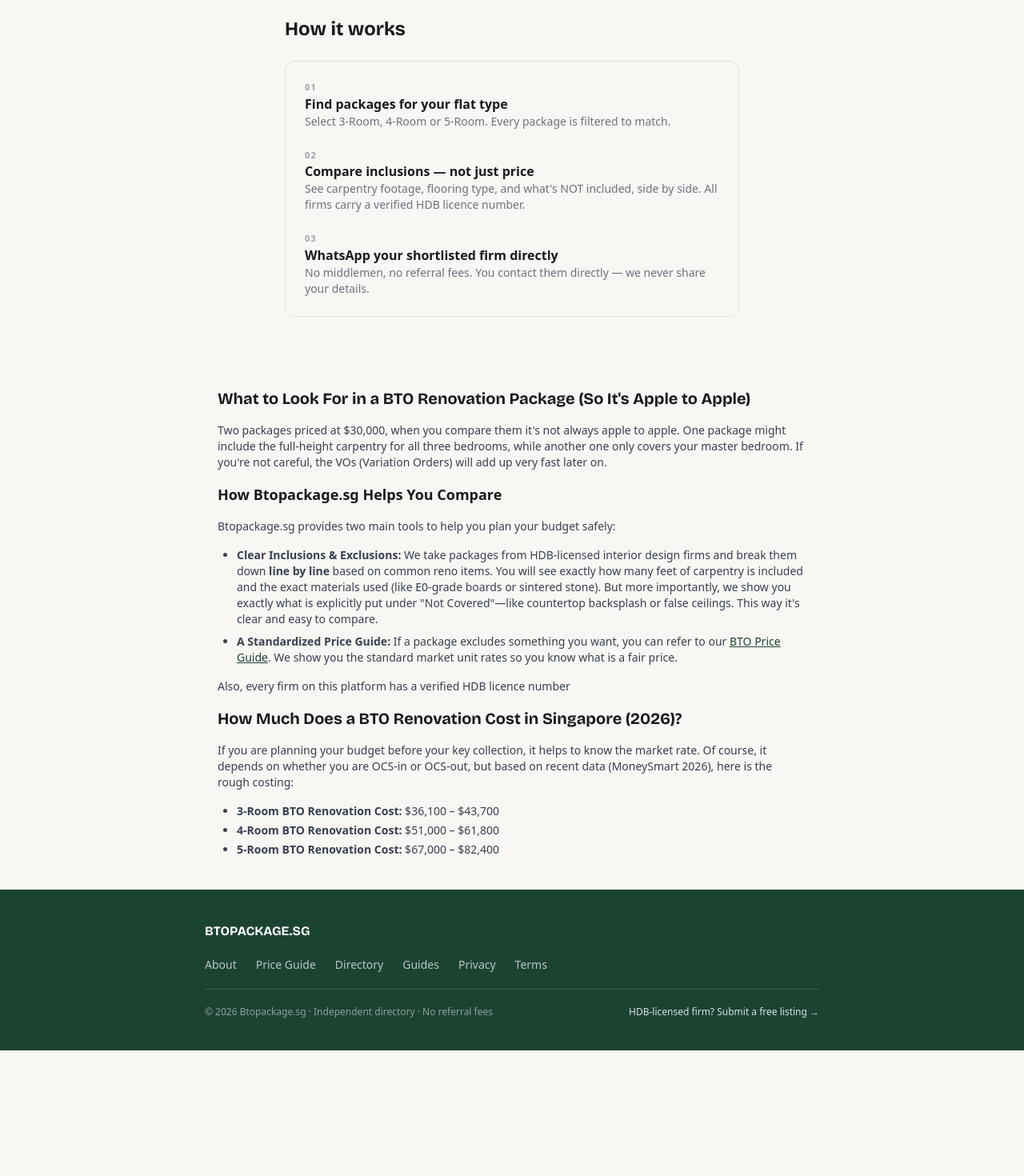
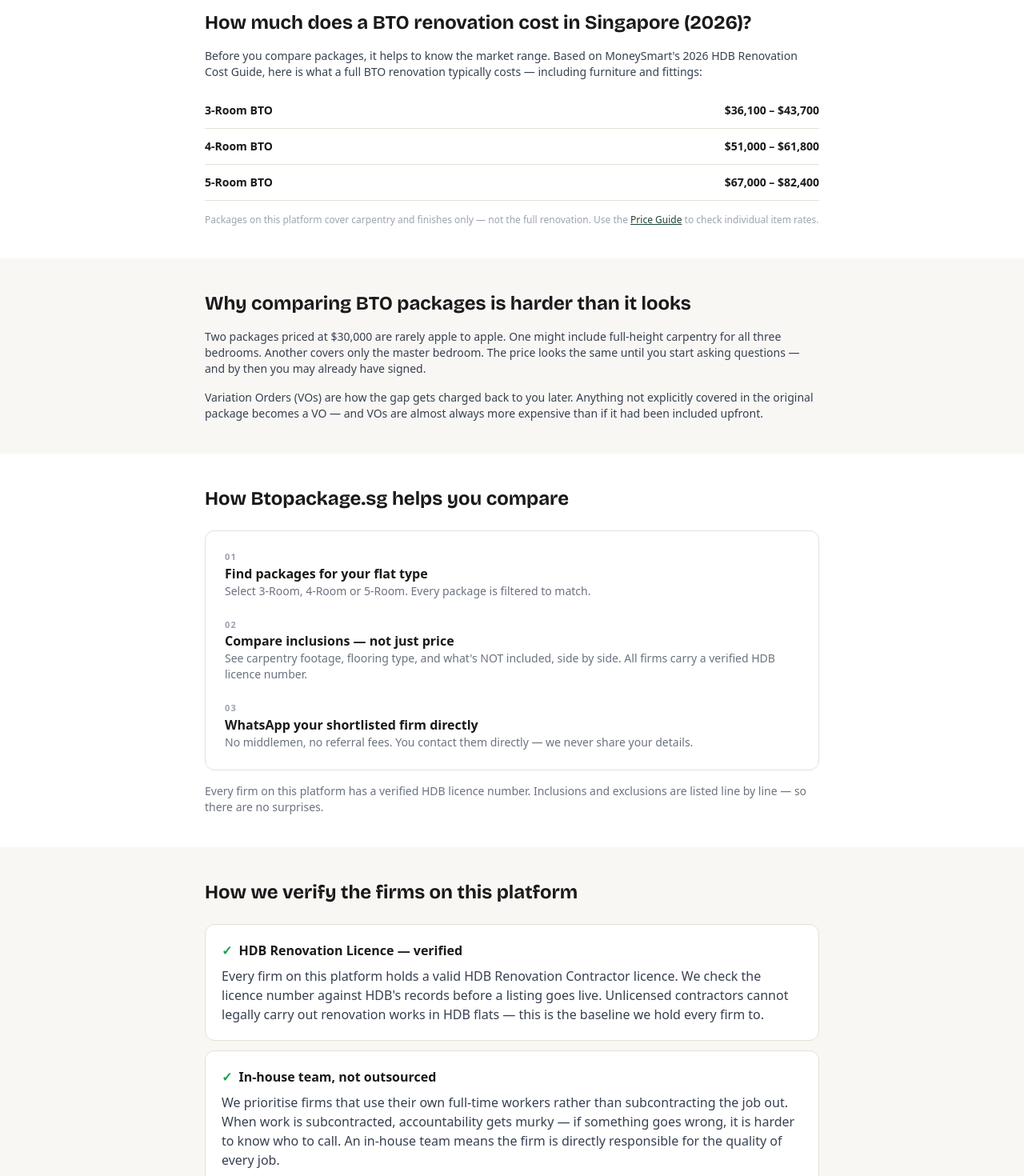
Before and after one commit to chylerbot-beep/btopackage, a Next.js app: page / in a window 1280 px wide. Shown: the part 540-2010 px from the top of the page at 80% size. Before the commit the page ends 1853 px from the top, so only its background shows below. Built offline with nearby package versions, Linux system fonts and the light colour scheme; no server answers; the database is empty.

Commit message:
Reorder and rewrite homepage content sections

```diff
--- a/app/page.tsx
+++ b/app/page.tsx
@@ -119,12 +119,77 @@ export default async function Home() {
 
       <HomeClient packages={packages} />
 
-      <section className="mx-auto w-full max-w-[600px] px-4 py-12">
+      <section className="bg-white px-4 py-10">
+        <div className="mx-auto w-full max-w-3xl">
+          <h2
+            className="text-2xl font-bold text-[#1A1A1A]"
+            style={{ fontFamily: 'var(--font-bricolage-grotesque)' }}
+          >
+            How much does a BTO renovation cost in Singapore (2026)?
+          </h2>
+          <p className="mt-4 text-sm text-[#374151]">
+            Before you compare packages, it helps to know the market range. Based on MoneySmart&apos;s
+            2026 HDB Renovation Cost Guide, here is what a full BTO renovation typically costs —
+            including furniture and fittings:
+          </p>
+
+          <div className="mt-4">
+            <div className="flex items-center justify-between border-b border-[#E5E0D8] py-3 text-sm">
+              <span className="font-semibold text-[#1A1A1A]">3-Room BTO</span>
+              <span className="font-semibold text-[#1A1A1A]">$36,100 – $43,700</span>
+            </div>
+            <div className="flex items-center justify-between border-b border-[#E5E0D8] py-3 text-sm">
+              <span className="font-semibold text-[#1A1A1A]">4-Room BTO</span>
+              <span className="font-semibold text-[#1A1A1A]">$51,000 – $61,800</span>
+            </div>
+            <div className="flex items-center justify-between border-b border-[#E5E0D8] py-3 text-sm">
+              <span className="font-semibold text-[#1A1A1A]">5-Room BTO</span>
+              <span className="font-semibold text-[#1A1A1A]">$67,000 – $82,400</span>
+            </div>
+          </div>
+
+          <p className="mt-4 text-xs text-[#9CA3AF]">
+            Packages on this platform cover carpentry and finishes only — not the full renovation.
+            Use the{' '}
+            <Link href="/price-guide" className="underline">
+              Price Guide
+            </Link>{' '}
+            to check individual item rates.
+          </p>
+        </div>
+      </section>
+
+      <section className="bg-[#F9F7F4] px-4 py-10">
+        <div className="mx-auto w-full max-w-3xl">
+          <h2
+            className="text-2xl font-bold text-[#1A1A1A]"
+            style={{ fontFamily: 'var(--font-bricolage-grotesque)' }}
+          >
+            Why comparing BTO packages is harder than it looks
+          </h2>
+          <div className="mt-4 space-y-4 text-sm text-[#374151]">
+            <p>
+              Two packages priced at $30,000 are rarely apple to apple. One might include
+              full-height carpentry for all three bedrooms. Another covers only the master bedroom.
+              The price looks the same until you start asking questions — and by then you may
+              already have signed.
+            </p>
+            <p>
+              Variation Orders (VOs) are how the gap gets charged back to you later. Anything not
+              explicitly covered in the original package becomes a VO — and VOs are almost always
+              more expensive than if it had been included upfront.
+            </p>
+          </div>
+        </div>
+      </section>
+
+      <section className="bg-white px-4 py-10">
+        <div className="mx-auto w-full max-w-3xl">
           <h2
             className="mb-6 text-2xl font-bold text-[#1A1A1A]"
             style={{ fontFamily: 'var(--font-bricolage-grotesque)' }}
           >
-          How it works
+            How Btopackage.sg helps you compare
           </h2>
 
           <div className="space-y-6 rounded-xl border border-[#E5E0D8] p-6">
@@ -152,72 +217,82 @@ export default async function Home() {
               </div>
             ))}
           </div>
+
+          <p className="mt-4 text-sm text-[#6B7280]">
+            Every firm on this platform has a verified HDB licence number. Inclusions and
+            exclusions are listed line by line — so there are no surprises.
+          </p>
+        </div>
       </section>
 
-      <section className="mx-auto w-full max-w-3xl space-y-4 px-4 py-10 text-sm text-[#374151]">
-        <h3
-          className="text-xl font-bold text-[#1A1A1A]"
+      <section className="bg-[#F9F7F4] px-4 py-10">
+        <div className="mx-auto w-full max-w-3xl">
+          <h2
+            className="text-2xl font-bold text-[#1A1A1A]"
             style={{ fontFamily: 'var(--font-bricolage-grotesque)' }}
           >
-          What to Look For in a BTO Renovation Package (So It&apos;s Apple to Apple)
+            How we verify the firms on this platform
+          </h2>
+
+          <div className="mt-6">
+            <div className="mb-3 rounded-xl border border-[#E5E0D8] bg-white p-5 text-[#374151]">
+              <h3 className="flex items-center gap-2 font-semibold text-[#1A1A1A]">
+                <span className="text-[#16A34A]">✓</span>
+                HDB Renovation Licence — verified
               </h3>
-        <p>
-          Two packages priced at $30,000, when you compare them it&apos;s not always apple to
-          apple. One package might include the full-height carpentry for all three bedrooms, while
-          another one only covers your master bedroom. If you&apos;re not careful, the
-          VOs (Variation Orders) will add up very fast later on.
+              <p className="mt-2">
+                Every firm on this platform holds a valid HDB Renovation Contractor licence. We
+                check the licence number against HDB&apos;s records before a listing goes live.
+                Unlicensed contractors cannot legally carry out renovation works in HDB flats —
+                this is the baseline we hold every firm to.
               </p>
+            </div>
 
-        <h3 className="text-lg font-semibold text-[#1A1A1A]">How Btopackage.sg Helps You Compare</h3>
-        <p>Btopackage.sg provides two main tools to help you plan your budget safely:</p>
-        <ul className="list-disc space-y-2 pl-6">
-          <li>
-            <span className="font-semibold">Clear Inclusions &amp; Exclusions:</span> We take
-            packages from HDB-licensed interior design firms and break them down{' '}
-            <span className="font-semibold">line by line</span> based on common reno items. You
-            will see exactly how many feet of carpentry is included and the exact materials used
-            (like E0-grade boards or sintered stone). But more importantly, we show you exactly
-            what is explicitly put under &quot;Not Covered&quot;—like countertop backsplash or
-            false ceilings. This way it&apos;s clear and easy to compare.
-          </li>
-          <li>
-            <span className="font-semibold">A Standardized Price Guide:</span> If a package
-            excludes something you want, you can refer to our{' '}
-            <Link
-              href="https://www.btopackage.sg/price-guide"
-              target="_blank"
-              rel="noopener noreferrer"
-              className="text-[#1B4332] underline"
-            >
-              BTO Price Guide
-            </Link>
-            . We show you the standard market unit rates so you know what is a fair price.
-          </li>
-        </ul>
-        <p>Also, every firm on this platform has a verified HDB licence number</p>
+            <div className="mb-3 rounded-xl border border-[#E5E0D8] bg-white p-5 text-[#374151]">
+              <h3 className="flex items-center gap-2 font-semibold text-[#1A1A1A]">
+                <span className="text-[#16A34A]">✓</span>
+                In-house team, not outsourced
+              </h3>
+              <p className="mt-2">
+                We prioritise firms that use their own full-time workers rather than subcontracting
+                the job out. When work is subcontracted, accountability gets murky — if something
+                goes wrong, it is harder to know who to call. An in-house team means the firm is
+                directly responsible for the quality of every job.
+              </p>
+            </div>
 
-        <h3
-          className="text-xl font-bold text-[#1A1A1A]"
-          style={{ fontFamily: 'var(--font-bricolage-grotesque)' }}
-        >
-          How Much Does a BTO Renovation Cost in Singapore (2026)?
+            <div className="mb-3 rounded-xl border border-[#E5E0D8] bg-white p-5 text-[#374151]">
+              <h3 className="flex items-center gap-2 font-semibold text-[#1A1A1A]">
+                <span className="text-[#16A34A]">✓</span>
+                CaseTrust accredited — your deposit is protected
               </h3>
-        <p>
-          If you are planning your budget before your key collection, it helps to know the market
-          rate. Of course, it depends on whether you are OCS-in or OCS-out, but based on recent
-          data (MoneySmart 2026), here is the rough costing:
+              <p className="mt-2">
+                CaseTrust-accredited firms are required to place customer deposits in a protected
+                escrow account. If anything goes wrong before the renovation is complete, your
+                deposit is not lost. We flag which firms carry this accreditation so you can factor
+                it into your decision.
               </p>
-        <ul className="list-disc space-y-1 pl-6">
-          <li>
-            <span className="font-semibold">3-Room BTO Renovation Cost:</span> $36,100 – $43,700
-          </li>
-          <li>
-            <span className="font-semibold">4-Room BTO Renovation Cost:</span> $51,000 – $61,800
-          </li>
-          <li>
-            <span className="font-semibold">5-Room BTO Renovation Cost:</span> $67,000 – $82,400
-          </li>
-        </ul>
+            </div>
+
+            <div className="mb-3 rounded-xl border border-[#E5E0D8] bg-white p-5 text-[#374151]">
+              <h3 className="flex items-center gap-2 font-semibold text-[#1A1A1A]">
+                <span className="text-[#16A34A]">✓</span>
+                Google rating — real feedback from real homeowners
+              </h3>
+              <p className="mt-2">
+                Singaporeans are not shy about leaving a bad review. A firm with consistently high
+                Google ratings across many reviews is a reliable signal that homeowners were
+                satisfied with the outcome. We show each firm&apos;s Google rating and review count
+                directly on their listing.
+              </p>
+            </div>
+          </div>
+
+          <p className="text-xs text-[#9CA3AF]">
+            Not every firm meets all three criteria. Each listing clearly shows which signals are
+            verified — so you can decide what matters most to you.
+          </p>
+        </div>
       </section>
 
       <footer className="bg-[#1B4332] px-4 py-10 text-sm">
```
Lines whose indentation alone changed are shown as unchanged.
